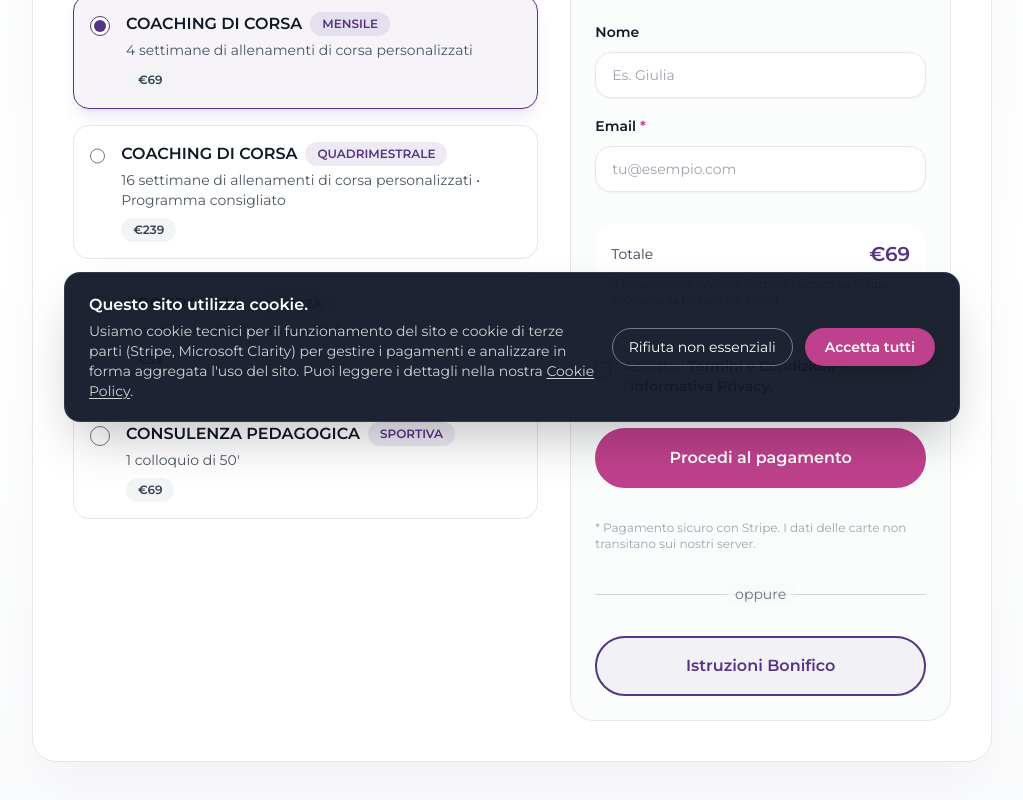
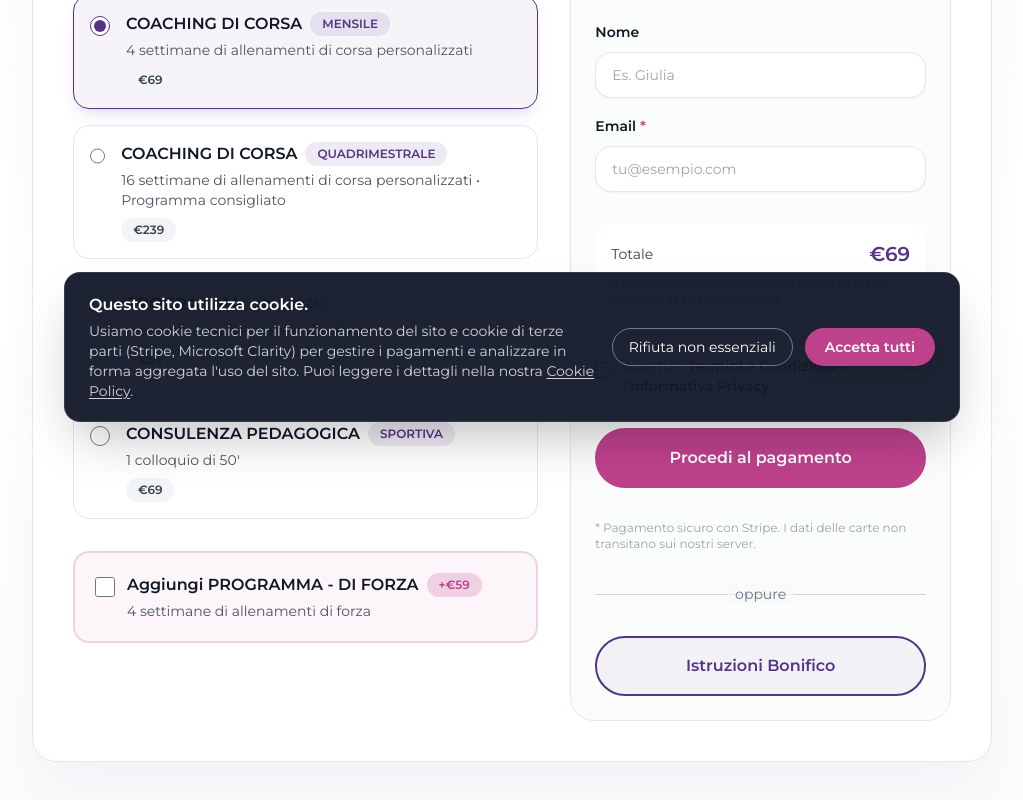
Before and after one commit to erikwskiCollaborator/giulia-vettor, a Next.js app: page /checkout in a window 1280 px wide. Shown: the part 354-1154 px from the top of the page, without its empty margins (128-1151 px from the left). Built offline with nearby package versions, Linux system fonts and the light colour scheme.

Commit message:
Add forza upSell

```diff
--- a/src/app/api/checkout/route.ts
+++ b/src/app/api/checkout/route.ts
@@ -1,20 +1,26 @@
-import { NextResponse } from 'next/server';
-import Stripe from 'stripe';
-import { packagesById } from '@/lib/packages';
+import { NextResponse } from "next/server";
+import Stripe from "stripe";
+import { packagesById } from "@/lib/packages";
 
 const stripePriceId = process.env.STRIPE_PRICE_ID;
 
 export async function POST(request: Request) {
   try {
-    const origin = request.headers.get('origin') || request.headers.get('x-forwarded-host') || '';
-    const proto = request.headers.get('x-forwarded-proto') || 'https';
+    const origin =
+      request.headers.get("origin") ||
+      request.headers.get("x-forwarded-host") ||
+      "";
+    const proto = request.headers.get("x-forwarded-proto") || "https";
 
-    const baseUrl = origin.includes('http') ? origin : `${proto}://${origin}`;
+    const baseUrl = origin.includes("http") ? origin : `${proto}://${origin}`;
 
-    const body = (await request.json().catch(() => ({} as Record<string, unknown>))) as {
+    const body = (await request
+      .json()
+      .catch(() => ({} as Record<string, unknown>))) as {
       priceId?: string;
       quantity?: number;
       packageId?: string;
+      packageIds?: string[];
       customer?: {
         name?: string;
         email?: string;
@@ -24,7 +30,7 @@ export async function POST(request: Request) {
     const stripeSecretKey = process.env.STRIPE_SECRET_KEY;
     if (!stripeSecretKey) {
       return NextResponse.json(
-        { error: 'Missing STRIPE_SECRET_KEY. Add it to your environment.' },
+        { error: "Missing STRIPE_SECRET_KEY. Add it to your environment." },
         { status: 500 }
       );
     }
@@ -34,19 +40,28 @@ export async function POST(request: Request) {
     const lineItems: Stripe.Checkout.SessionCreateParams.LineItem[] = [];
     let customerEmail: string | undefined;
 
-    const packageId = typeof body.packageId === 'string' ? body.packageId : undefined;
-    if (packageId) {
-      const selectedPackage = packagesById[packageId];
+    // Supporta sia packageIds array che packageId singolo (backward compatibility)
+    const packageIds = Array.isArray(body.packageIds)
+      ? body.packageIds
+      : typeof body.packageId === "string"
+      ? [body.packageId]
+      : [];
+
+    if (packageIds.length > 0) {
+      const packageLabels: string[] = [];
+
+      for (const pkgId of packageIds) {
+        const selectedPackage = packagesById[pkgId];
         if (!selectedPackage) {
           return NextResponse.json(
-          { error: 'Pacchetto selezionato non valido.' },
+            { error: `Pacchetto "${pkgId}" non valido.` },
             { status: 400 }
           );
         }
 
         lineItems.push({
           price_data: {
-          currency: 'eur',
+            currency: "eur",
             unit_amount: Math.round(selectedPackage.price * 100),
             product_data: {
               name: `${selectedPackage.name} - ${selectedPackage.subtitle}`,
@@ -55,8 +70,13 @@ export async function POST(request: Request) {
           quantity: 1,
         });
 
-      metadata.packageId = selectedPackage.id;
-      metadata.packageLabel = `${selectedPackage.name} ${selectedPackage.subtitle}`;
+        packageLabels.push(
+          `${selectedPackage.name} ${selectedPackage.subtitle}`
+        );
+      }
+
+      metadata.packageIds = packageIds.join(",");
+      metadata.packageLabel = packageLabels.join(" + ");
 
       if (body.customer?.name) {
         metadata.customerName = body.customer.name;
@@ -73,7 +93,9 @@ export async function POST(request: Request) {
 
       if (!priceId) {
         return NextResponse.json(
-          { error: 'Missing priceId. Set STRIPE_PRICE_ID or send { priceId }.' },
+          {
+            error: "Missing priceId. Set STRIPE_PRICE_ID or send { priceId }.",
+          },
           { status: 400 }
         );
       }
@@ -85,19 +107,21 @@ export async function POST(request: Request) {
     }
 
     const session = await stripe.checkout.sessions.create({
-      mode: 'payment',
+      mode: "payment",
       line_items: lineItems,
       customer_email: customerEmail,
       success_url: `${baseUrl}/success?session_id={CHECKOUT_SESSION_ID}`,
       cancel_url: `${baseUrl}/cancel`,
       allow_promotion_codes: true,
-      shipping_address_collection: { allowed_countries: ['IT', 'US', 'GB', 'FR', 'DE', 'ES'] },
+      shipping_address_collection: {
+        allowed_countries: ["IT", "US", "GB", "FR", "DE", "ES"],
+      },
       metadata: Object.keys(metadata).length ? metadata : undefined,
     });
 
     return NextResponse.json({ id: session.id, url: session.url });
   } catch (error: unknown) {
-    const message = error instanceof Error ? error.message : 'Unknown error';
+    const message = error instanceof Error ? error.message : "Unknown error";
     return NextResponse.json({ error: message }, { status: 500 });
   }
 }
--- a/src/components/CheckoutForm.tsx
+++ b/src/components/CheckoutForm.tsx
@@ -21,6 +21,15 @@ export default function CheckoutForm({
       setSelectedPackageId(preselectedPackageId);
     }
   }, [preselectedPackageId]);
+
+  // Reset forza add-on when switching to a package without crossSellForza
+  useEffect(() => {
+    const pkg = selectedPackageId ? packagesById[selectedPackageId] : undefined;
+    if (!pkg?.crossSellForza) {
+      setAddForzaPackage(false);
+    }
+  }, [selectedPackageId]);
+
   const [customerName, setCustomerName] = useState("");
   const [customerEmail, setCustomerEmail] = useState("");
   const [acceptTerms, setAcceptTerms] = useState(false);
@@ -28,6 +37,7 @@ export default function CheckoutForm({
   const [error, setError] = useState<string | null>(null);
   const [showBankTransfer, setShowBankTransfer] = useState(false);
   const [ibanCopied, setIbanCopied] = useState(false);
+  const [addForzaPackage, setAddForzaPackage] = useState(false);
 
   const iban = "IT00 X000 0000 0000 0000 0000 000";
 
@@ -42,7 +52,10 @@ export default function CheckoutForm({
     [selectedPackageId]
   );
 
-  const totalAmount = selectedPackage?.price ?? 0;
+  const forzaPackage = packagesById["forza"];
+  const totalAmount =
+    (selectedPackage?.price ?? 0) +
+    (addForzaPackage ? forzaPackage?.price ?? 0 : 0);
 
   const handleSubmit = async (event: FormEvent<HTMLFormElement>) => {
     event.preventDefault();
@@ -69,7 +82,10 @@ export default function CheckoutForm({
           "Content-Type": "application/json",
         },
         body: JSON.stringify({
-          packageId: selectedPackage.id,
+          packageIds:
+            addForzaPackage && forzaPackage
+              ? [selectedPackage.id, forzaPackage.id]
+              : [selectedPackage.id],
           customer: {
             name: customerName,
             email: customerEmail,
@@ -168,6 +184,32 @@ export default function CheckoutForm({
                   })}
                 </div>
               </fieldset>
+
+              {selectedPackage?.crossSellForza && forzaPackage && (
+                <div className="rounded-2xl border-2 border-secondary/20 bg-secondary/5 p-5 space-y-3">
+                  <label className="flex items-start gap-3 cursor-pointer">
+                    <input
+                      type="checkbox"
+                      checked={addForzaPackage}
+                      onChange={(e) => setAddForzaPackage(e.target.checked)}
+                      className="mt-1 h-5 w-5 accent-secondary"
+                    />
+                    <div className="flex-1">
+                      <div className="flex items-center gap-2 mb-1">
+                        <span className="text-base font-bold text-gray-900">
+                          Aggiungi {forzaPackage.name} - {forzaPackage.subtitle}
+                        </span>
+                        <span className="rounded-full bg-secondary/20 px-3 py-1 text-xs font-semibold text-secondary">
+                          +€{forzaPackage.price}
+                        </span>
+                      </div>
+                      <p className="text-sm text-gray-600">
+                        {forzaPackage.features[0]}
+                      </p>
+                    </div>
+                  </label>
+                </div>
+              )}
             </div>
 
             <div className="space-y-8 rounded-3xl border border-gray-200 bg-gray-50/60 p-6">
--- a/src/lib/packages.ts
+++ b/src/lib/packages.ts
@@ -6,6 +6,7 @@ export type CoachingPackage = {
   features: string[];
   highlight?: boolean;
   note?: string;
+  crossSellForza?: boolean; // Se true, proponi l'add-on del programma di forza
 };
 
 export const COACHING_PACKAGES: CoachingPackage[] = [
@@ -14,6 +15,7 @@ export const COACHING_PACKAGES: CoachingPackage[] = [
     name: "COACHING DI CORSA",
     subtitle: "MENSILE",
     price: 69,
+    crossSellForza: true,
     features: [
       "4 settimane di allenamenti di corsa personalizzati",
       "1 call iniziale e 1 feedback settimanale",
@@ -24,6 +26,7 @@ export const COACHING_PACKAGES: CoachingPackage[] = [
     name: "COACHING DI CORSA",
     subtitle: "QUADRIMESTRALE",
     price: 239,
+    crossSellForza: true,
     features: [
       "16 settimane di allenamenti di corsa personalizzati",
       "Mobilità e stretching progressivi",
@@ -60,10 +63,9 @@ export const COACHING_PACKAGES: CoachingPackage[] = [
   },
 ];
 
-export const packagesById = COACHING_PACKAGES.reduce<Record<string, CoachingPackage>>(
-  (acc, pkg) => {
-    acc[pkg.id] = pkg;
-    return acc;
-  },
-  {}
-);
+export const packagesById = COACHING_PACKAGES.reduce<
+  Record<string, CoachingPackage>
+>((acc, pkg) => {
+  acc[pkg.id] = pkg;
+  return acc;
+}, {});
```
Lines whose indentation alone changed are shown as unchanged.
